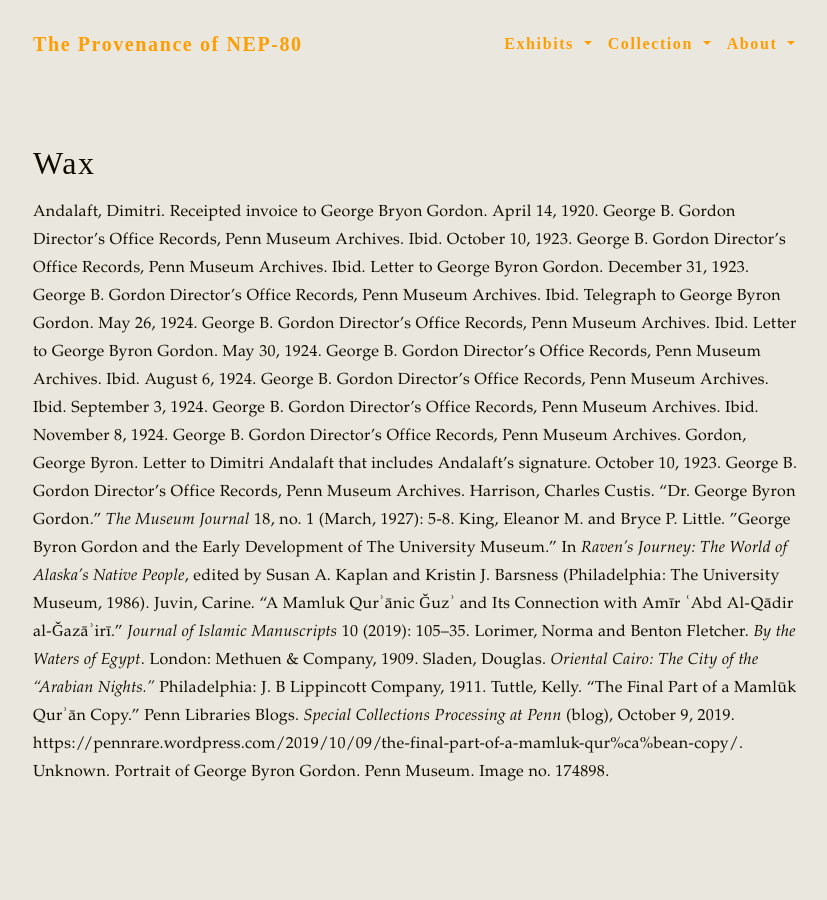
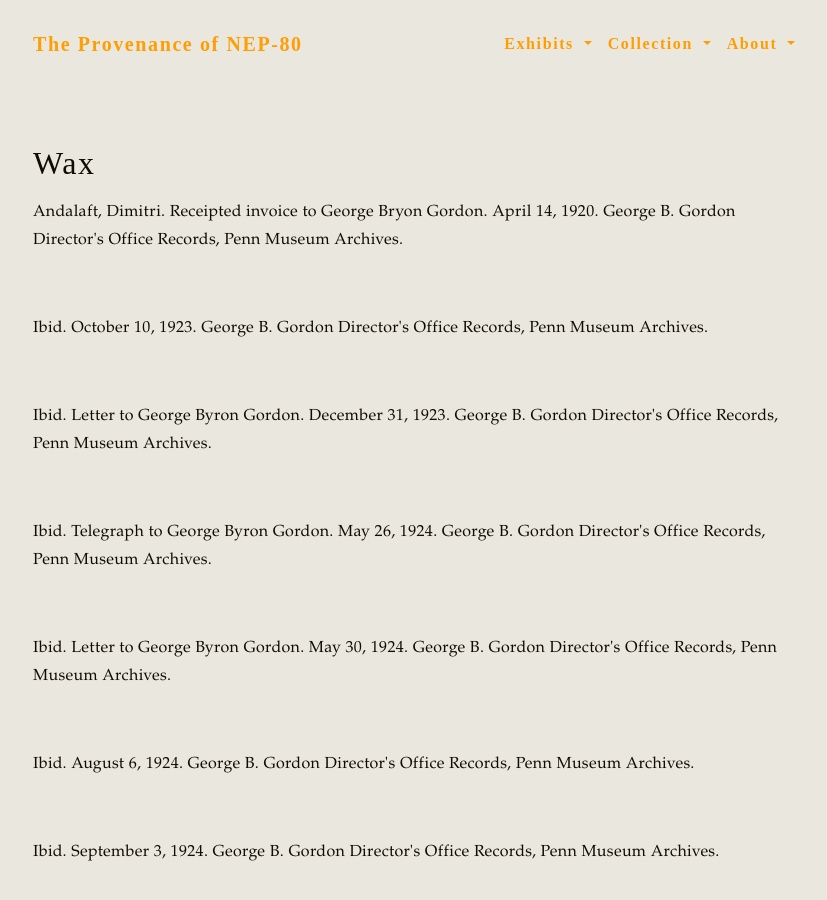
Before and after one commit to maxjdugan/wax-nep-80, a Jekyll site: the page built from pages/citations.md, in a window 1280 px wide and 900 px high. Shown: the whole window, without its empty margins (222-1049 px from the left). Built offline with Jekyll 4.4.1, drawn with Linux system fonts in a browser that asks for light colours; some of the changed text lies outside the part shown.

Commit message:
Adding HTML tags to exhibits and citations

```diff
--- a/_exhibits/b.md
+++ b/_exhibits/b.md
@@ -1,22 +1,22 @@
 ---
 layout: exhibit
-title: 'Exhibit B: Inline Image References'
-author: Mihr 'Ali
-publish_date: 2018-11-15
+title: 'Gordon and the Penn Museum'
+author: Max Johnson Dugan
+publish_date: 2021-08-02
 permalink: /exhibits/b/
 ---
-George Byron Gordon draws praise throughout literature about the Penn University Museum (henceforth “the Penn Museum”) as a pivotal figure in the institution’s history. He charted new directions for the museum in his work to expand the physical space of the museum and build new collections—most notably of Chinese objects. As the director of the Penn University Museum from 1910 to 1927, Gordon dramatically grew the collection and guided the Museum’s transition from a novel initiative with little bureaucracy into a highly structured institution. Although the respective accounts by Charles Custis Harrison and Eleanor King and Bryce Little describe Gordon’s acquisition in admirable terms, his correspondence with Dimitri Andalaft highlights the asymmetries that expanded the Penn Museum’s holdings.
+<p>George Byron Gordon draws praise throughout literature about the Penn University Museum (henceforth “the Penn Museum”) as a pivotal figure in the institution’s history. He charted new directions for the museum in his work to expand the physical space of the museum and build new collections—most notably of Chinese objects. As the director of the Penn University Museum from 1910 to 1927, Gordon dramatically grew the collection and guided the Museum’s transition from a novel initiative with little bureaucracy into a highly structured institution. Although the respective accounts by Charles Custis Harrison and Eleanor King and Bryce Little describe Gordon’s acquisition in admirable terms, his correspondence with Dimitri Andalaft highlights the asymmetries that expanded the Penn Museum’s holdings.</p>
 <br>
-Gordon arrived in 1903 as Assistant Curator in General Ethnology after finishing his doctorate at Harvard the same year. The Penn Museum had been founded in 1887 and, by Gordon’s arrival, the collection was exceeding the existing institutional structures. Gordon held an assistant professorship of anthropology from 1907 to 1915. From 1910 to his death in 1927, Gordon was the director of the Penn Museum. Gordon died January 30, 1927 after severely fracturing his skull at the Racquet Club in Philadelphia. After attending a dinner and talk hosted by the Wilderness Club, Gordon fell down the stairs onto the club’s marble floor. Charles Custis Harrison, then President of the Board of Managers of the Penn Musem, notes that no one saw the fall took place and posits that a heart attack may have caused the accident (Harrison, 6).
+<p>Gordon arrived in 1903 as Assistant Curator in General Ethnology after finishing his doctorate at Harvard the same year. The Penn Museum had been founded in 1887 and, by Gordon’s arrival, the collection was exceeding the existing institutional structures. Gordon held an assistant professorship of anthropology from 1907 to 1915. From 1910 to his death in 1927, Gordon was the director of the Penn Museum. Gordon died January 30, 1927 after severely fracturing his skull at the Racquet Club in Philadelphia. After attending a dinner and talk hosted by the Wilderness Club, Gordon fell down the stairs onto the club’s marble floor. Charles Custis Harrison, then President of the Board of Managers of the Penn Musem, notes that no one saw the fall took place and posits that a heart attack may have caused the accident (Harrison, 6).</p>
 <br>
-As director, Gordon shrewdly built up “duplicate” collections in anticipation of exchanges with other museums. Curators of ethnographic museums during Gordon’s time tended to conceptualize different objects of the same kind as “duplicates” (King and Little, 20 and 22) rather than variations. They use the example of a harpoon, writing: “One well-made Bering Strait Eskimo harpoon, for instance, could stand for all other harpoons from the same group” (King and Little, 22). This understanding of collections, in combination with financial constraints, led ethnographic museums to exchange “duplicate” specimens with other museums. While this was a widespread practice, King and Little contend that Gordon went further by systematically collecting “duplicates” for later exchanges. If the acquisition practices of these museums extracted artifacts from their cultural milieu, their exchange by museums only furthered this process of fragmentation.
+<p>As director, Gordon shrewdly built up “duplicate” collections in anticipation of exchanges with other museums. Curators of ethnographic museums during Gordon’s time tended to conceptualize different objects of the same kind as “duplicates” (King and Little, 20 and 22) rather than variations. They use the example of a harpoon, writing: “One well-made Bering Strait Eskimo harpoon, for instance, could stand for all other harpoons from the same group” (King and Little, 22). This understanding of collections, in combination with financial constraints, led ethnographic museums to exchange “duplicate” specimens with other museums. While this was a widespread practice, King and Little contend that Gordon went further by systematically collecting “duplicates” for later exchanges. If the acquisition practices of these museums extracted artifacts from their cultural milieu, their exchange by museums only furthered this process of fragmentation.</p>
 <br>
-Gordon was born on August 4, 1870 in New Perth, Prince Edward Island. Gordon studied for one year at the University of South Carolina before transferring to Harvard University (King and Little, 19). Though he initially planned to study engineering, the expedition in Copan shifted his focus to archaeology, specifically of the Americas. Gordon’s first significant fieldwork took place in 1892 at the Mayan site at Copan in the Honduras on an expedition sponsored by Harvard’s Peabody Museum of Archaeology and Anthropology. Gordon was initially the surveyor and second-in-command to John G. Owens, Harvard’s first graduate student in American archaeology. Gordon then became the director of the expedition after Owens passed away from yellow fever. In 1893, Alfred P. Maudslay assumed leadership before it returned to Gordon in 1894. Gordon graduated cum laude in 1894 from Harvard’s Scientific School and then enrolled in the University’s graduate program in archaeology (King and Little, 20).
+<p>Gordon was born on August 4, 1870 in New Perth, Prince Edward Island. Gordon studied for one year at the University of South Carolina before transferring to Harvard University (King and Little, 19). Though he initially planned to study engineering, the expedition in Copan shifted his focus to archaeology, specifically of the Americas. Gordon’s first significant fieldwork took place in 1892 at the Mayan site at Copan in the Honduras on an expedition sponsored by Harvard’s Peabody Museum of Archaeology and Anthropology. Gordon was initially the surveyor and second-in-command to John G. Owens, Harvard’s first graduate student in American archaeology. Gordon then became the director of the expedition after Owens passed away from yellow fever. In 1893, Alfred P. Maudslay assumed leadership before it returned to Gordon in 1894. Gordon graduated cum laude in 1894 from Harvard’s Scientific School and then enrolled in the University’s graduate program in archaeology (King and Little, 20).</p>
 <br>
-His shrewd negotiating and vigorous work to expand and variegate the museum’s collection comes to light in Gordon’s acquisition of NEP-80. The accounts of Gordon’s tenure as director focus on digs in Mesopotamia, Egypt, Crete, Palestine, and North, Central and South America as the source of the increased collection (Harrison, 8). In the case of NEP-80, correspondences between Gordon and Dimitri Andalaft betray a more exploitative acquisition strategy: offering a promissory note, reconfiguring the agreement while holding onto goods, and paying significantly less than initially offered.
+<p>His shrewd negotiating and vigorous work to expand and variegate the museum’s collection comes to light in Gordon’s acquisition of NEP-80. The accounts of Gordon’s tenure as director focus on digs in Mesopotamia, Egypt, Crete, Palestine, and North, Central and South America as the source of the increased collection (Harrison, 8). In the case of NEP-80, correspondences between Gordon and Dimitri Andalaft betray a more exploitative acquisition strategy: offering a promissory note, reconfiguring the agreement while holding onto goods, and paying significantly less than initially offered.</p>
 
 ## Works Cited
 
-Harrison, Charles Custis. “Dr. George Byron Gordon.” *The Museum Journal* 18, no. 1 (March, 1927): 5-8.
+<p>Harrison, Charles Custis. “Dr. George Byron Gordon.” *The Museum Journal* 18, no. 1 (March, 1927): 5-8.</p>
 <br>
-King, Eleanor M. and Bryce P. Little. "George Byron Gordon and the Early Development of The University Museum.” In *Raven's Journey: The World of Alaska's Native People*, edited by Susan A. Kaplan and Kristin J. Barsness (Philadelphia: The University Museum, 1986).
+<p>King, Eleanor M. and Bryce P. Little. "George Byron Gordon and the Early Development of The University Museum.” In *Raven's Journey: The World of Alaska's Native People*, edited by Susan A. Kaplan and Kristin J. Barsness (Philadelphia: The University Museum, 1986).</p>
--- a/pages/citations.md
+++ b/pages/citations.md
@@ -4,19 +4,36 @@ title: Wax
 permalink: '/citations/'
 ---
 
-Andalaft, Dimitri. Receipted invoice to George Bryon Gordon. April 14, 1920. George B. Gordon Director's Office Records, Penn Museum Archives.
-Ibid. October 10, 1923. George B. Gordon Director's Office Records, Penn Museum Archives.
-Ibid. Letter to George Byron Gordon. December 31, 1923. George B. Gordon Director's Office Records, Penn Museum Archives.
-Ibid. Telegraph to George Byron Gordon. May 26, 1924. George B. Gordon Director's Office Records, Penn Museum Archives.
-Ibid. Letter to George Byron Gordon. May 30, 1924. George B. Gordon Director's Office Records, Penn Museum Archives.
-Ibid. August 6, 1924. George B. Gordon Director's Office Records, Penn Museum Archives.
-Ibid. September 3, 1924. George B. Gordon Director's Office Records, Penn Museum Archives.
-Ibid. November 8, 1924. George B. Gordon Director's Office Records, Penn Museum Archives.
-Gordon, George Byron. Letter to Dimitri Andalaft that includes Andalaft’s signature. October 10, 1923. George B. Gordon Director's Office Records, Penn Museum Archives.
-Harrison, Charles Custis. “Dr. George Byron Gordon.” *The Museum Journal* 18, no. 1 (March, 1927): 5-8.
-King, Eleanor M. and Bryce P. Little. "George Byron Gordon and the Early Development of The University Museum.” In *Raven's Journey: The World of Alaska's Native People*, edited by Susan A. Kaplan and Kristin J. Barsness (Philadelphia: The University Museum, 1986).
-Juvin, Carine. “A Mamluk Qurʾānic Ǧuzʾ and Its Connection with Amīr ʿAbd Al-Qādir al-Ǧazāʾirī.” *Journal of Islamic Manuscripts* 10 (2019): 105–35.
-Lorimer, Norma and Benton Fletcher. *By the Waters of Egypt*. London: Methuen & Company, 1909.
-Sladen, Douglas. *Oriental Cairo: The City of the “Arabian Nights."* Philadelphia: J. B Lippincott Company, 1911.
-Tuttle, Kelly. “The Final Part of a Mamlūk Qurʾān Copy.” Penn Libraries Blogs. *Special Collections Processing at Penn* (blog), October 9, 2019. https://pennrare.wordpress.com/2019/10/09/the-final-part-of-a-mamluk-qur%ca%bean-copy/.
-Unknown. Portrait of George Byron Gordon. Penn Museum. Image no. 174898.
+<p>Andalaft, Dimitri. Receipted invoice to George Bryon Gordon. April 14, 1920. George B. Gordon Director's Office Records, Penn Museum Archives.</p>
+<br>
+<p>Ibid. October 10, 1923. George B. Gordon Director's Office Records, Penn Museum Archives.</p>
+<br>
+<p>Ibid. Letter to George Byron Gordon. December 31, 1923. George B. Gordon Director's Office Records, Penn Museum Archives.</p>
+<br>
+<p>Ibid. Telegraph to George Byron Gordon. May 26, 1924. George B. Gordon Director's Office Records, Penn Museum Archives.</p>
+<br>
+<p>Ibid. Letter to George Byron Gordon. May 30, 1924. George B. Gordon Director's Office Records, Penn Museum Archives.</p>
+<br>
+<p>Ibid. August 6, 1924. George B. Gordon Director's Office Records, Penn Museum Archives.</p>
+<br>
+<p>Ibid. September 3, 1924. George B. Gordon Director's Office Records, Penn Museum Archives.</p>
+<br>
+<p>Ibid. November 8, 1924. George B. Gordon Director's Office Records, Penn Museum Archives.</p>
+<br>
+<p>Gordon, George Byron. Letter to Dimitri Andalaft that includes Andalaft’s signature. October 10, 1923. George B. Gordon Director's Office Records, Penn Museum Archives.</p>
+<br>
+<p>Harrison, Charles Custis. “Dr. George Byron Gordon.” *The Museum Journal* 18, no. 1 (March, 1927): 5-8.</p>
+<br>
+<p>King, Eleanor M. and Bryce P. Little. "George Byron Gordon and the Early Development of The University Museum.”</p>
+<br>
+<p>In *Raven's Journey: The World of Alaska's Native People*, edited by Susan A. Kaplan and Kristin J. Barsness (Philadelphia: The University Museum, 1986).</p>
+<br>
+<p>Juvin, Carine. “A Mamluk Qurʾānic Ǧuzʾ and Its Connection with Amīr ʿAbd Al-Qādir al-Ǧazāʾirī.” *Journal of Islamic Manuscripts* 10 (2019): 105–35.</p>
+<br>
+<p>Lorimer, Norma and Benton Fletcher. *By the Waters of Egypt*. London: Methuen & Company, 1909.</p>
+<br>
+<p>Sladen, Douglas. *Oriental Cairo: The City of the “Arabian Nights."* Philadelphia: J. B Lippincott Company, 1911.</p>
+<br>
+<p>Tuttle, Kelly. “The Final Part of a Mamlūk Qurʾān Copy.” Penn Libraries Blogs. *Special Collections Processing at Penn* (blog), October 9, 2019. https://pennrare.wordpress.com/2019/10/09/the-final-part-of-a-mamluk-qur%ca%bean-copy/.</p>
+<br>
+<p>Unknown. Portrait of George Byron Gordon. Penn Museum. Image no. 174898.</p>
```
Also changed, not shown: _exhibits/a.md (+12 -12 lines), pages/about.md (+3 -3 lines), pages/reuse.md (+1 -1 lines).
